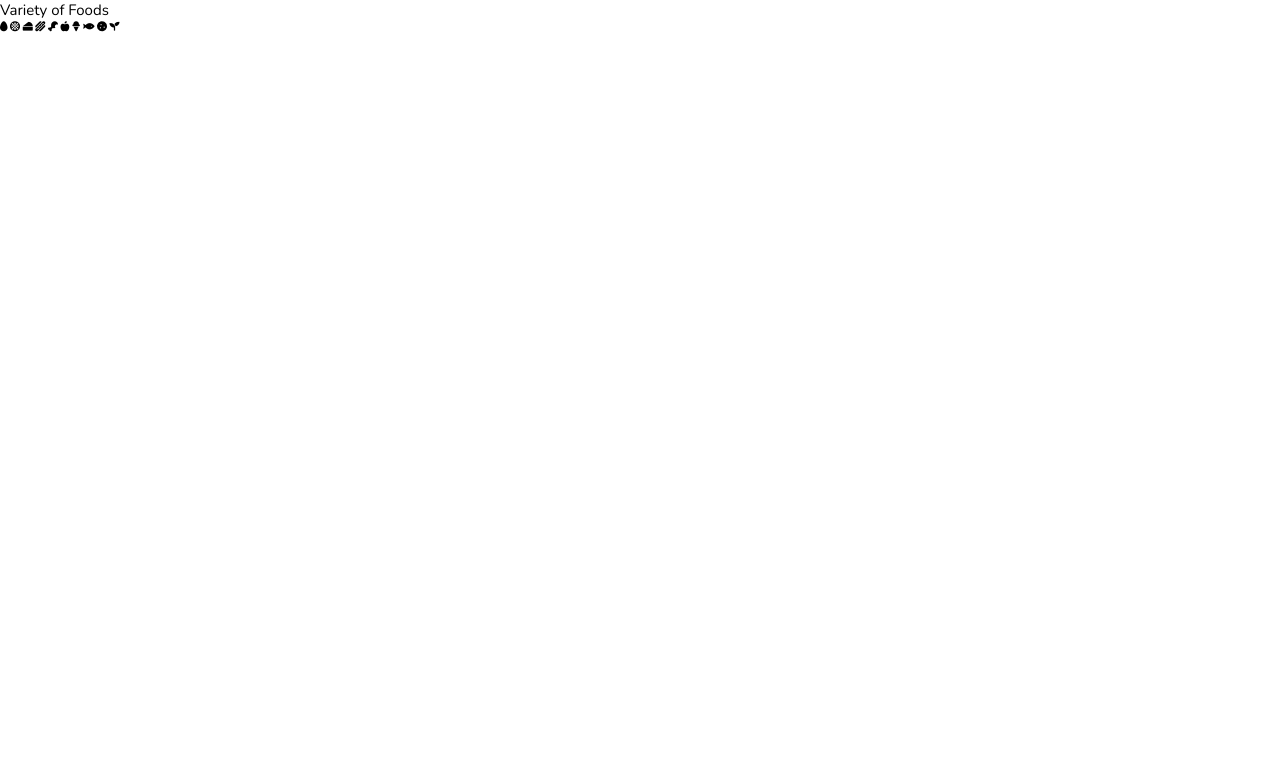
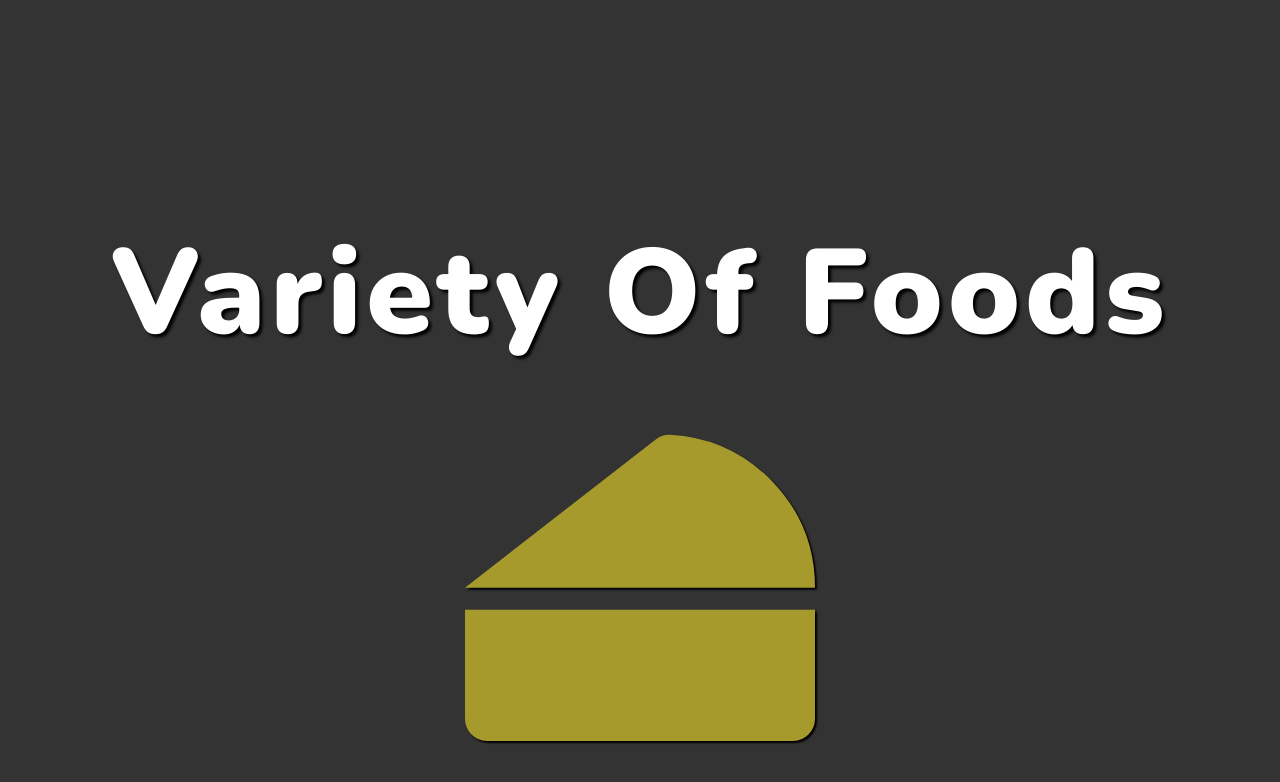
Before and after one commit to alex-battle/foods, a plain HTML site: page index.html in a window 1280 px wide. Drawn offline with nearby package versions, Linux system fonts and the light colour scheme.

Commit message:
style landing page and create slideshow for the first section

```diff
--- a/index.html
+++ b/index.html
@@ -15,7 +15,7 @@
                 Variety of Foods
             </h1>
             <div class="section-1-icons">
-                <i class="fas fa-egg"></i>
+                <i class="fas fa-egg change"></i>
                 <i class="fas fa-stroopwafel"></i>
                 <i class="fas fa-cheese"></i>
                 <i class="fas fa-hotdog"></i>
--- a/script.js
+++ b/script.js
@@ -0,0 +1,25 @@
+const icons = document.querySelectorAll('.section-1-icons i')
+
+let i = 1
+// counter variable
+// on each change this counter should increase by one
+
+
+setInterval(() => {
+    // set interval for icons to do a slideshow of all images every second
+    // 2 arguments (function, time in milliseconds)
+
+    i++
+
+    const icon = document.querySelector('.section-1-icons .change')
+    // select the element
+    icon.classList.remove('change')
+    // takes the class change off of the egg class that has a class of change
+    if (i > icons.length){
+        icons[0].classList.add('change')
+        i = 1
+    } else{
+    icon.nextElementSibling.classList.add('change')
+    }
+}, 2000)
+// 1000 is 1 second
--- a/style.css
+++ b/style.css
@@ -14,3 +14,38 @@ html{
     font-size: 62.5%;
 }
 /* End of Common Styles */
+
+/* Section 1 */
+.section-1{
+    width: 100%;
+    height: 100vh;
+    background-color: #333333;
+    display: flex;
+    flex-direction: column;
+    align-items: center;
+    justify-content: space-evenly;
+}
+
+.section-heading{
+    font-size: 12rem;
+    font-weight: 900;
+    color: white;
+    text-align: center;
+    text-transform: capitalize;
+    letter-spacing: .5rem;
+    text-shadow: .3rem .3rem .3rem #000;
+}
+
+.section-1-icons i{
+    font-size: 35rem;
+    color: #a79a2d;
+    position: absolute;
+    transform: translate(-50%, -50%) scale(0);
+    text-shadow: .2rem .2rem .2rem #000;
+    transition: transform .3s;
+}
+
+.section-1-icons .change{
+    transform: translate(-50%, -50%) scale(1);
+    transition: transform .3s .3s;
+}
```
